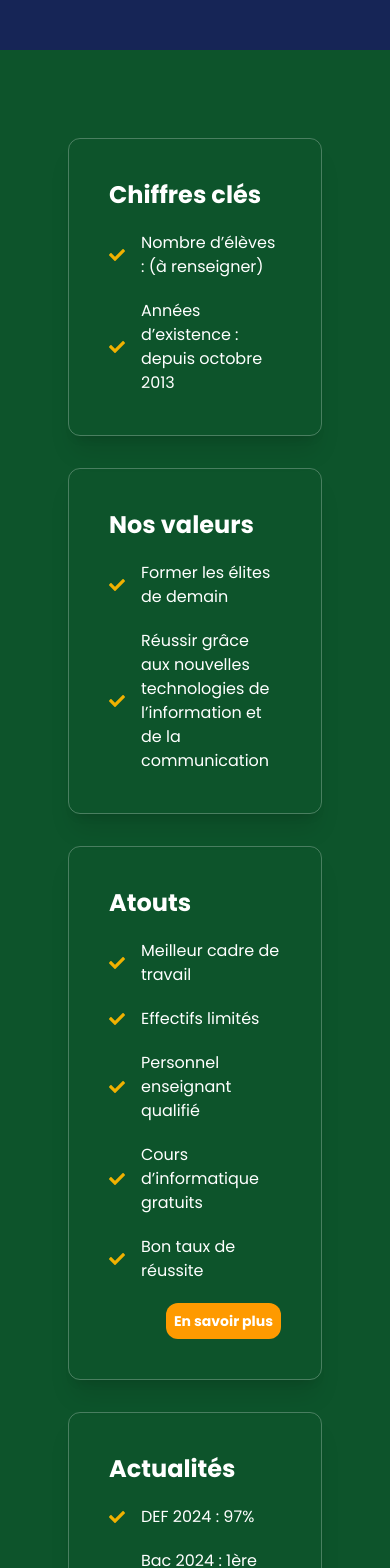
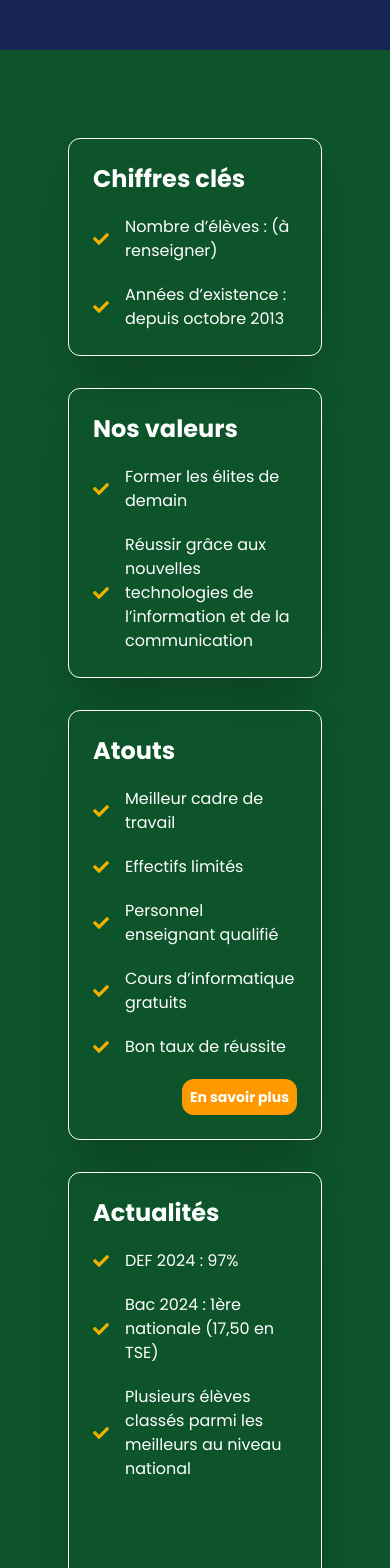
Before and after one commit to oumar-dev-app/emp-lycee, a Next.js app: page / in a window 390 px wide. Shown: the part 2180-3748 px from the top of the page. Built offline with nearby package versions, Linux system fonts and the light colour scheme.

Commit message:
Modifier les comportement des bordure sur les ecran mobile

```diff
--- a/_Components/DifferentCentre.tsx
+++ b/_Components/DifferentCentre.tsx
@@ -10,18 +10,18 @@ function DifferentCentre() {
 
     <div className='bg-green-900 p-17'>
       <div className='grid grid-cols-1 md:grid-cols-2 gap-8 max-w-7xl m-auto rounded-xl  text-white mt-5'>
-        <div className='border border-white/25 shadow-xl p-10 rounded-xl space-y-5'>
+        <div className='border border-white shadow-2xl p-6 md:p-10 rounded-xl space-y-5'>
           <h1 className='text-2xl font-bold'>Chiffres clés</h1>
           <p className='flex items-center gap-4'> <FaCheck className="text-yellow-500 shrink-0" />Nombre d’élèves : (à renseigner)</p>
           <p className='flex items-center gap-4'> <FaCheck className="text-yellow-500 shrink-0" />Années d’existence : depuis octobre 2013 </p>
         </div>
-        <div className='border border-white/25 shadow-xl p-10 rounded-xl space-y-5'>
+        <div className='border border-white shadow-2xl p-6 md:p-10 rounded-xl space-y-5'>
           <h1 className='text-2xl font-bold'>Nos valeurs</h1>
           <p className='flex items-center gap-4'> <FaCheck className="text-yellow-500 shrink-0" />Former les élites de demain </p>
           <p className='flex items-center gap-4'> <FaCheck className="text-yellow-500 shrink-0" />Réussir grâce aux nouvelles
             technologies de l’information et de la communication </p>
         </div>
-        <div className='border border-white/25 shadow-xl p-10 rounded-xl space-y-5'>
+        <div className='border border-white shadow-2xl p-6 md:p-10 rounded-xl space-y-5'>
           <h1 className='text-2xl font-bold'>Atouts</h1>
           <p className='flex items-center gap-4'><FaCheck className="text-yellow-500 shrink-0" /> Meilleur cadre de travail </p>
           <p className='flex items-center gap-4'><FaCheck className="text-yellow-500 shrink-0" /> Effectifs limités </p>
@@ -37,7 +37,7 @@ function DifferentCentre() {
             </button>
           </div>
         </div>
-        <div className="border border-white/25 shadow-xl p-10 rounded-xl space-y-5">
+        <div className='border border-white shadow-2xl p-6 md:p-10 rounded-xl space-y-5'>
           <h1 className='text-2xl font-bold'>Actualités</h1>
           <p className='flex items-center gap-4'>  <FaCheck className="text-yellow-500 shrink-0" /> DEF 2024 : 97% </p>
           <p className='flex items-center gap-4'>  <FaCheck className="text-yellow-500 shrink-0" /> Bac 2024 : 1ère nationale (17,50 en TSE) </p>
--- a/_Components/Infratructure.tsx
+++ b/_Components/Infratructure.tsx
@@ -26,7 +26,7 @@ function Infratructure() {
                         ))
                     }
                 </div>
-                <div className='border border-white shadow-2xl p-10 rounded-xl space-y-5'>
+                <div className='border border-white shadow-2xl p-6 md:p-10 rounded-xl space-y-5'>
                     <h1 className='text-2xl font-bold'>Infrastructures:</h1>
                     <p className='flex items-center gap-4'> <FaCheck className="text-yellow-500 shrink-0" /> Caméras de surveillance (18 au secondaire, 24 au fondamental) </p>
                     <p className='flex items-center gap-4'> <FaCheck className="text-yellow-500 shrink-0" /> Bibliothèque équipée </p>
--- a/_Components/Presentation.tsx
+++ b/_Components/Presentation.tsx
@@ -10,14 +10,14 @@ function Presentation() {
 
       <div className='max-w-7xl m-auto p-10'>
         <div className='l space-y-5'>
-          <div className='border border-white shadow-2xl p-10 rounded-xl space-y-5' >
+          <div className='border border-white shadow-2xl p-6 md:p-10 rounded-xl space-y-5'>
             <p className='font-bold  text-center'>Créé en 2013 et ouvert en octobre 2013,
               le Groupe Scolaire Amadou Sidibé (GSAS)
               est un établissement scolaire moderne qui œuvre pour une formation de qualité.
             </p>
           </div>
           <div className='grid grid-cols-1 md:grid-cols-2 gap-5'>
-            <div className='border border-white shadow-2xl p-10 rounded-xl space-y-5' >
+            <div className='border border-white shadow-2xl p-6 md:p-10 rounded-xl space-y-5'>
               <ul className='space-y-5'>
                 <li className='flex items-center gap-4'> <FaCheck className="text-yellow-500 shrink-0" /> Jardin d’enfants “LE ZENITH” (petite, moyenne, grande section) </li>
                 <li className='flex items-center gap-4'> <FaCheck className="text-yellow-500 shrink-0" /> École fondamentale EPMS (Mantènin Sidibé)</li>
@@ -26,7 +26,7 @@ function Presentation() {
               </ul>
             </div>
 
-            <div className='border border-white shadow-2xl p-10 rounded-xl space-y-5'>
+            <div className='border border-white shadow-2xl p-6 md:p-10 rounded-xl space-y-5'>
               <h1 className='text-2xl font-bold'>Nos valeurs détaillées :</h1>
               <p className='flex items-center gap-4'> <FaCheck className="text-yellow-500 shrink-0" />Former les élites de demain </p>
               <p className='flex items-center gap-4'> <FaCheck className="text-yellow-500 shrink-0" />Réussir avec les TIC </p>
--- a/_Components/Space-primaire.tsx
+++ b/_Components/Space-primaire.tsx
@@ -26,7 +26,7 @@ function Space_primaire() {
                   <p className='font-bold  text-center'>L’école fondamentale EPMS assure une formation solide du primaire jusqu’au collège avec un encadrement de qualité.</p>
                 </div>
                 <div className='grid grid-cols-1 md:grid-cols-2 gap-5'>
-                  <div className='border border-white shadow-2xl p-10 rounded-xl space-y-5' >
+                  <div className='border border-white shadow-2xl p-6 md:p-10 rounded-xl space-y-5'>
                     <h1 className='text-2xl font-bold'>Résultats:</h1>
                     <ul className='space-y-5'>
                       <li className='flex items-start gap-4'><FaCheck className="text-yellow-500 shrink-0" /> DEF 2020 : 100% </li>
@@ -37,7 +37,7 @@ function Space_primaire() {
                     </ul>
                   </div>
 
-                  <div className='border border-white shadow-2xl p-10 rounded-xl space-y-5'>
+                  <div className='border border-white shadow-2xl p-6 md:p-10 rounded-xl space-y-5'>
                     <h1 className='text-2xl font-bold'>Atouts spécifiques :</h1>
                     <p className='flex items-center gap-4'> <FaCheck className="text-yellow-500 shrink-0" />Cours d’informatique gratuits</p>
                     <p className='flex items-center gap-4'> <FaCheck className="text-yellow-500 shrink-0" />Encadrement personnalisé </p>
```
